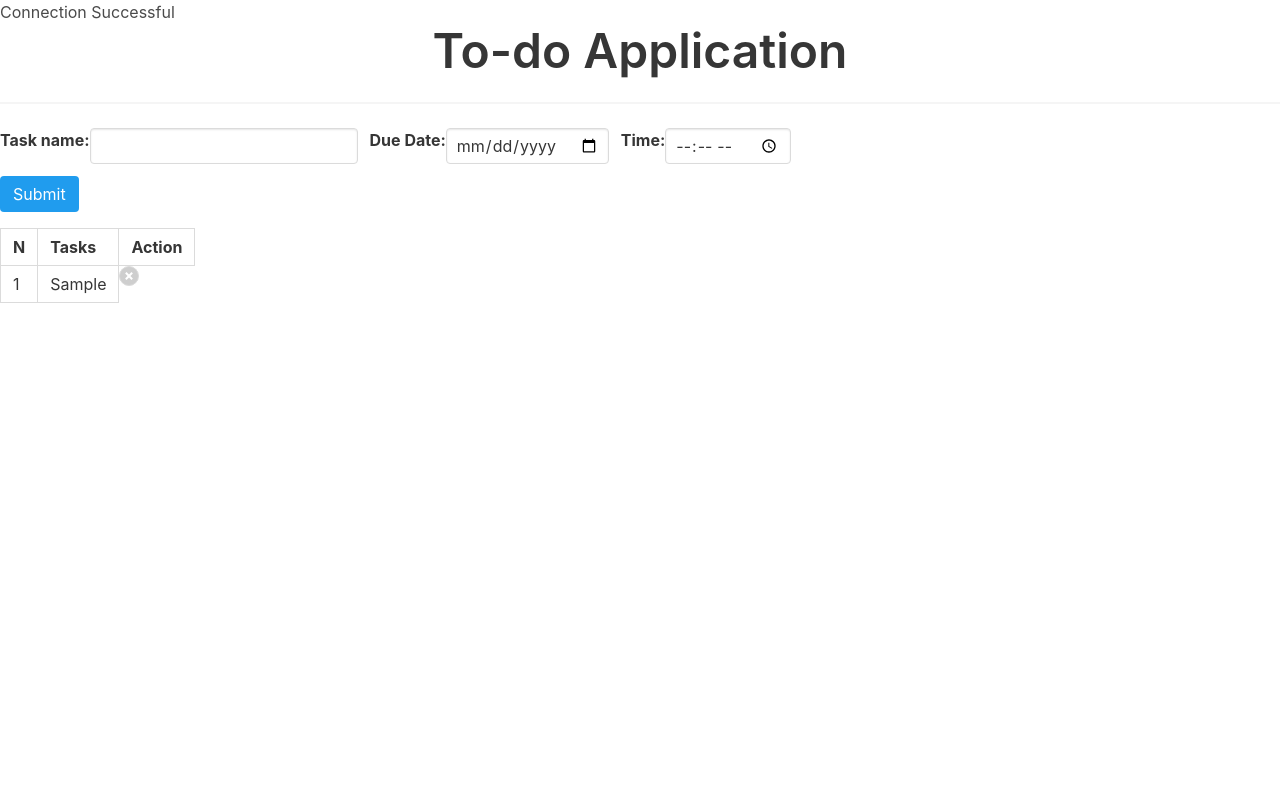
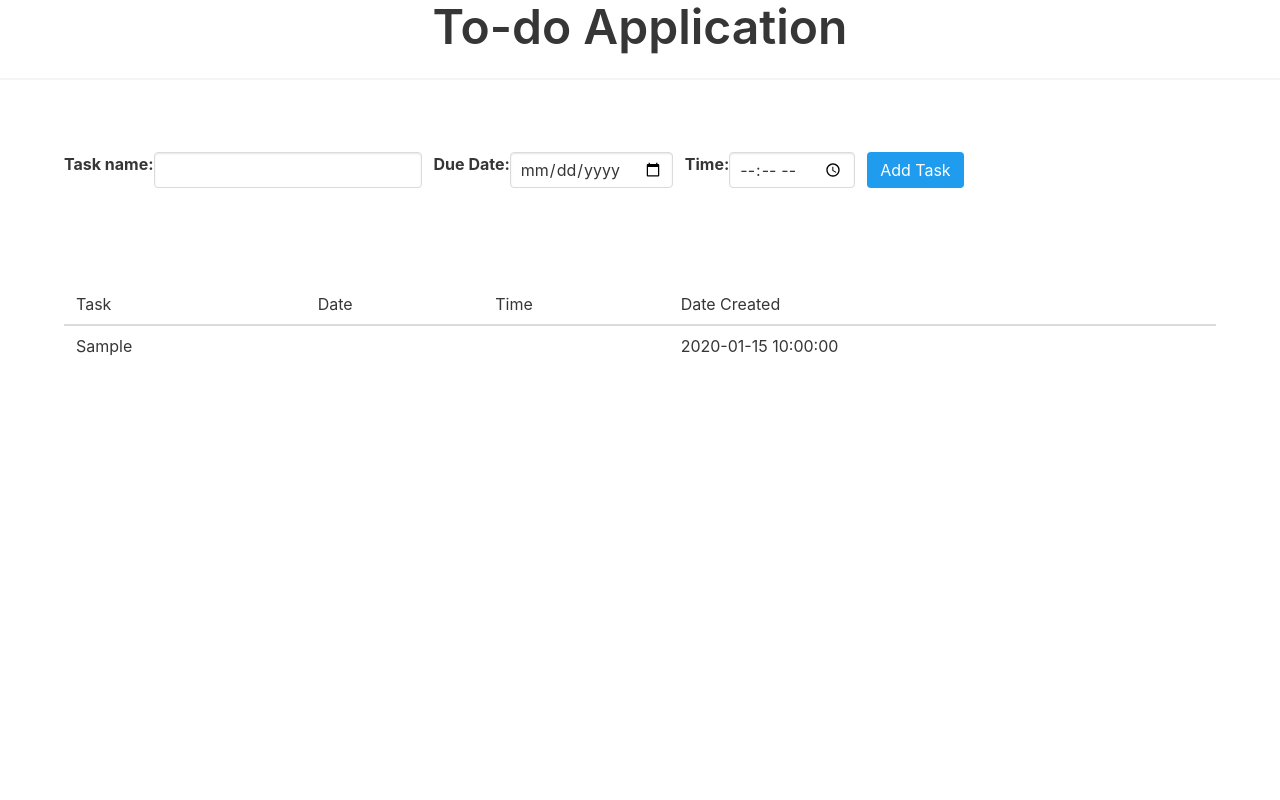
Before and after one commit to MarlonDemas/to-do-app, a PHP site: page / in a window 1280 px wide. Run offline with PHP 8.4, Linux system fonts and the light colour scheme; tables that the repository leaves empty or names only in its code hold one stand-in row (values such as "Sample post"); data that the repository does not hold is empty; some libraries are stand-ins or nearby versions.

Commit message:
created a table for the inserted values that displays the task, due date and time and the date the task was added

```diff
--- a/index.php
+++ b/index.php
@@ -3,16 +3,7 @@
     $errors = '';
 
     // Connect to database
-    $db = mysqli_connect("localhost", "root", "", "db_tasks");
-
-    // Test Connection
-    if (mysqli_connect_errno()) {
-        // Connection Failed
-        echo mysqli_connect_errno();
-    }
-    else {
-        echo "Connection Successful";
-    }
+    $db = mysqli_connect("localhost", "root", "", "db_todo");
 
     // Insert a quote if submit button is clicked
     if (isset($_POST['submit'])) {
@@ -20,13 +11,14 @@
             $errors = "You must fill in the task";
         } else {
             $task = $_POST['task'];
-            $sql_insert = "INSERT INTO tasks (task) VALUES ('$task')";
-            mysqli_query($db,$sql_insert);
+            $date = $_POST['myDate'];
+            $time = $_POST['myTime'];
+            $sql_insert = "INSERT INTO tasks (task, myDate, myTime) VALUES ('$task', '$date', '$time')";
+            mysqli_query($db, $sql_insert);
             header('Location: '. $_SERVER['PHP_SELF']);
         }
 
     }
-
 ?>
 
 <!DOCTYPE html>
@@ -41,6 +33,8 @@
     <body>
         <h1 class="title is-1 has-text-centered">To-do Application</h1>
         <hr>
+        <section class="section">
+            <div class="container">
                 <form action="<?php $_SERVER['PHP_SELF'] ?>" class="form" method="post">
                     <?php if(isset($errors)) { ?>
                         <p> <?php echo $errors; ?></p>
@@ -52,39 +46,45 @@
                         </div>
                         <label class="label">Due Date:</label>
                         <div class="control">
-                    <input type="date" name="date" class="input">
+                            <input type="date" name="myDate" class="input">
                         </div>
                         <label class="label">Time:</label>
                         <div class="control">
-                    <input type="time" name="time" class="input">
+                            <input type="time" name="myTime" class="input">
                         </div>
+                        <button type="submit" class="button is-info" name="submit">Add Task</button>
                     </div>
-            <button type="submit" class="button is-info" name="submit">Submit</button>
                 </form>
-        <table class="table is-bordered">
+            </div>
+        </section>
+        <section class="section">
+            <div class="container">
+                <table class="table is-fullwidth">
                     <thead>
                         <tr>
-                    <th>N</th>
-                    <th>Tasks</th>
-                    <th style="width: 60px;">Action</th>
+                            <td>Task</td>
+                            <td>Date</td>
+                            <td>Time</td>
+                            <td>Date Created</td>
                         </tr>
                     </thead>
-
                     <tbody>
                     <?php
-                // select all tasks if page is visited or refreshed
+
                     $tasks = mysqli_query($db, "SELECT * FROM tasks");
 
-                $i = 1; while ($row = mysqli_fetch_array($tasks)) { ?>
+                    $i = 1;
+                    while ($row = mysqli_fetch_array($tasks)) {?>
                         <tr>
-                        <td> <?php echo $i; ?> </td>
-                        <td class="task"> <?php echo $row['task']; ?> </td>
-                        <td class="delete">
-                            <a href="index.php?del_task=<?php echo $row['id'] ?>">x</a>
-                        </td>
+                            <td> <?php echo $row['task']; ?> </td>
+                            <td> <?php echo $row['myDate']; ?> </td>
+                            <td> <?php echo $row['myTime']; ?> </td>
+                            <td> <?php echo $row['date_created']; ?> </td>
                         </tr>
                     <?php $i++; } ?>
                     </tbody>
                 </table>
+            </div>
+        </section>
     </body>
 </html>
```
Lines whose indentation alone changed are shown as unchanged.
